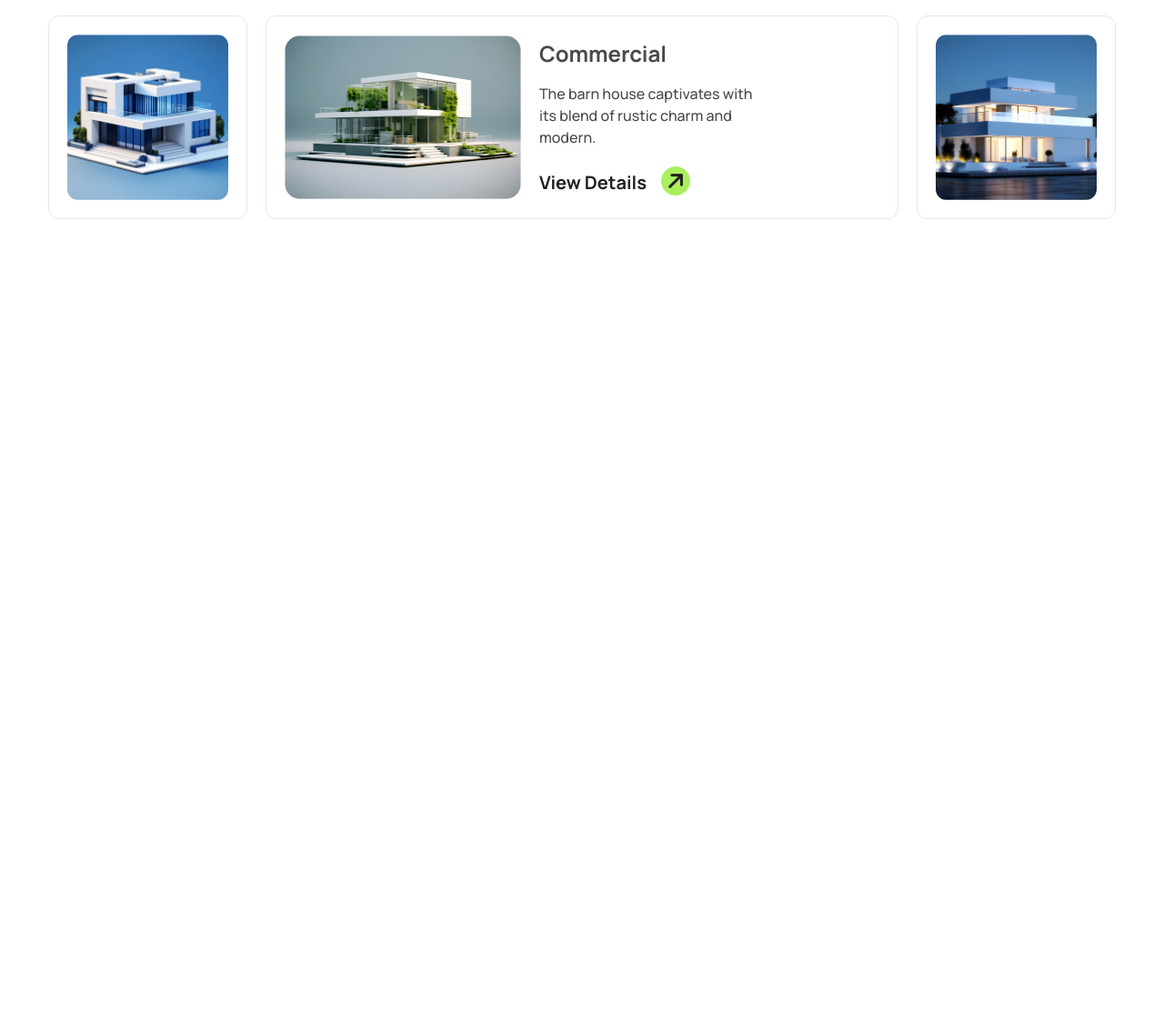
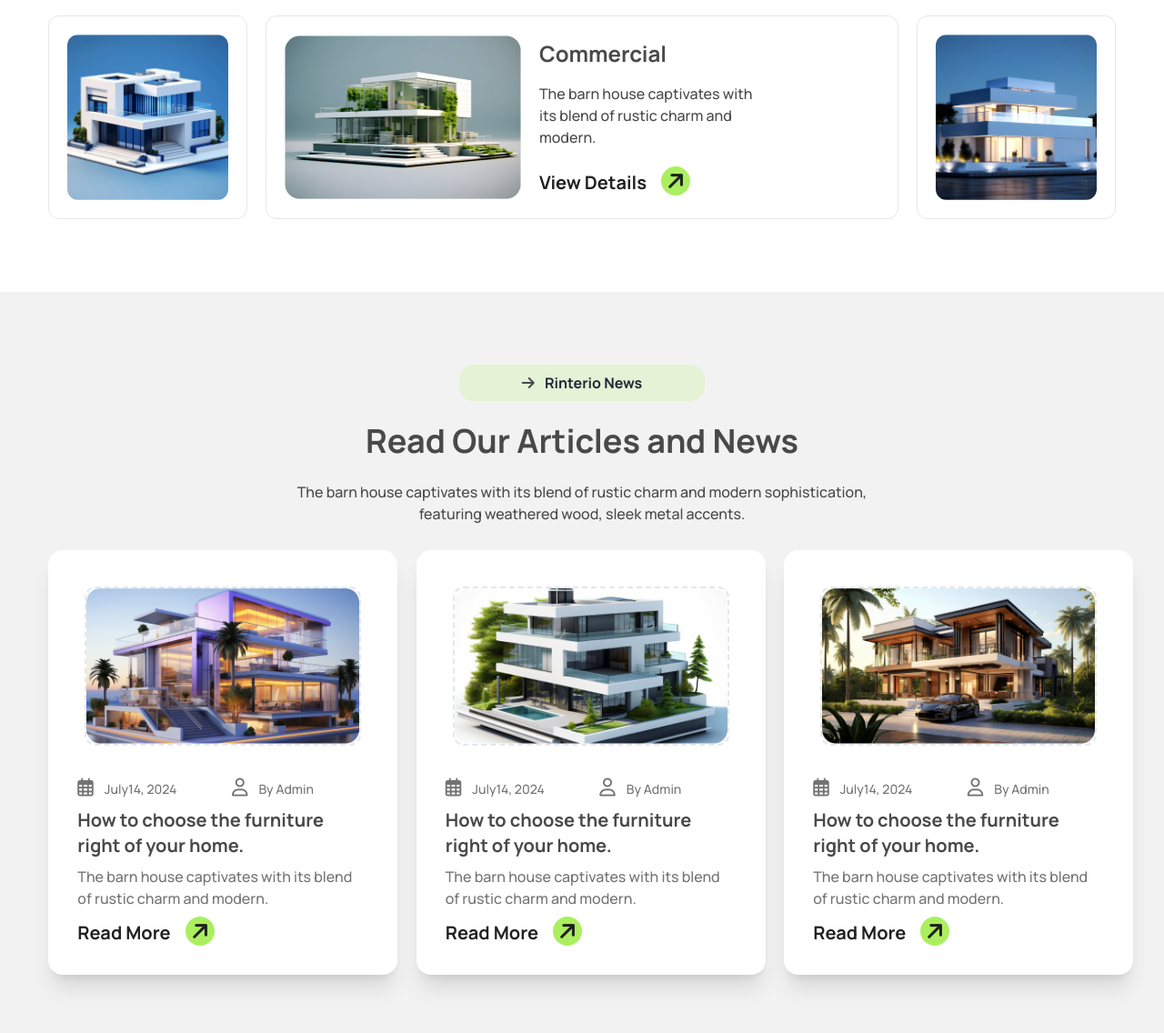
Before and after one commit to sakib31p/B10-Assignment-3, a plain HTML site: page index.html in a window 1280 px wide. Shown: the part 2854-3990 px from the top of the page at 91% size. Before the commit the page ends 3095 px from the top, so only its background shows below. Drawn offline with nearby package versions, Linux system fonts and the light colour scheme.

Commit message:
added article and news part

```diff
--- a/index.html
+++ b/index.html
@@ -290,6 +290,97 @@
 
 
 
+         <!-- Read Our Articles and News  -->
+         <section class="bg-base-200 mt-20">
+
+            <div class="pt-20">
+                <h4 class="text-center mx-auto font-[700] w-[270px] rounded-2xl bg-[#ABEF5F33] py-2"><i
+                    class="text-accent mr-2 fa-solid fa-arrow-right"></i> Rinterio News</h4>
+                    <h2 class="text-center lg:text-4xl md:text-3xl text-[24px] font-bold text-[#494949] mt-6 mb-6">Read Our Articles and News</h2>
+                    <p class="lg:w-[650px] md:w-[630px] w-[350px] font-[500] mx-auto mb-7 text-center text-[#494949]">The barn house captivates with its blend of rustic charm and modern sophistication, featuring weathered wood, sleek metal accents.</p>
+            </div>
+
+            <div class="card-container w-11/12 mx-auto ">
+              <div class="grid lg:grid-cols-3 gap-10 pb-16">
+
+
+                <div class="card bg-white w-96 shadow-xl">
+
+                        <figure class="px-10 pt-10">
+                            <img
+                              src="images/article1.png"
+                              alt="Shoes"
+                              class="rounded-xl lg:w-[326px] md:w-[240px] w-[296px] border-dashed border-2 h-[175px]" />
+                          </figure>
+
+                    <div class="card-body">
+                        <div class="flex">
+                            <p class="text-[#737373] font-[500] text-[14px]"><i class="mr-3 text-xl fa-regular fa-calendar-days"></i>July14, 2024</p>
+                            <p class="font-[500] text-[#737373] text-[14px]"><i class="mr-3 text-xl fa-regular fa-user"></i>By Admin</p>
+                        </div>
+                      <h2 class="card-title text-[20px] font-bold text-[#494949]">How to choose the furniture right  of your home.</h2>
+                      <p class="text-[#737373] font-[500]">The barn house captivates with its blend of rustic charm and modern. </p>
+                      <p class="text-xl text-[#212121] font-bold">Read More <i
+                        class="bg-[#ABEF5F] ml-3 text-2xl rounded-[32px] -rotate-45 h-[32px] text-center w-[32px] fa-solid fa-arrow-right"></i>
+                </p>
+
+                    </div>
+                  </div>
+
+                <div class="card md:flex bg-white w-96 shadow-xl">
+                    <figure class="px-10 pt-10">
+                      <img
+                        src="images/article2.png"
+                        alt="Shoes"
+                        class="rounded-xl lg:w-[326px] md:w-[240px] w-[296px] border-dashed border-2 h-[175px]" />
+                    </figure>
+                    <div class="card-body">
+                        <div class="flex">
+                            <p class="text-[#737373] font-[500] text-[14px]"><i class="mr-3 text-xl fa-regular fa-calendar-days"></i>July14, 2024</p>
+                            <p class="font-[500] text-[#737373] text-[14px]"><i class="mr-3 text-xl fa-regular fa-user"></i>By Admin</p>
+                        </div>
+                      <h2 class="card-title text-[20px] font-bold text-[#494949]">How to choose the furniture right  of your home.</h2>
+                      <p class="text-[#737373] font-[500]">The barn house captivates with its blend of rustic charm and modern. </p>
+                      <p class="text-xl text-[#212121] font-bold">Read More <i
+                        class="bg-[#ABEF5F] ml-3 text-2xl rounded-[32px] -rotate-45 h-[32px] text-center w-[32px] fa-solid fa-arrow-right"></i>
+                </p>
+
+                    </div>
+                  </div>
+
+                <div class="card md:flex bg-white w-96 shadow-xl">
+                    <figure class="px-10 pt-10">
+                      <img
+                        src="images/article3.png"
+                        alt="Shoes"
+                        class="rounded-xl lg:w-[326px] md:w-[240px] w-[296px] border-dashed border-2 h-[175px]" />
+                    </figure>
+                    <div class="card-body">
+                        <div class="flex">
+                            <p class="text-[#737373] font-[500] text-[14px]"><i class="mr-3 text-xl fa-regular fa-calendar-days"></i>July14, 2024</p>
+                            <p class="font-[500] text-[#737373] text-[14px]"><i class="mr-3 text-xl fa-regular fa-user"></i>By Admin</p>
+                        </div>
+                      <h2 class="card-title text-[20px] font-bold text-[#494949]">How to choose the furniture right  of your home.</h2>
+                      <p class="text-[#737373] font-[500]">The barn house captivates with its blend of rustic charm and modern. </p>
+                      <p class="text-xl text-[#212121] font-bold">Read More <i
+                        class="bg-[#ABEF5F] ml-3 text-2xl rounded-[32px] -rotate-45 h-[32px] text-center w-[32px] fa-solid fa-arrow-right"></i>
+                </p>
+
+                    </div>
+                  </div>
+
+
+
+
+              </div>
+
+            </div>
+
+
+         </section>
+
+
+
     </main>
 
     <footer>
```
